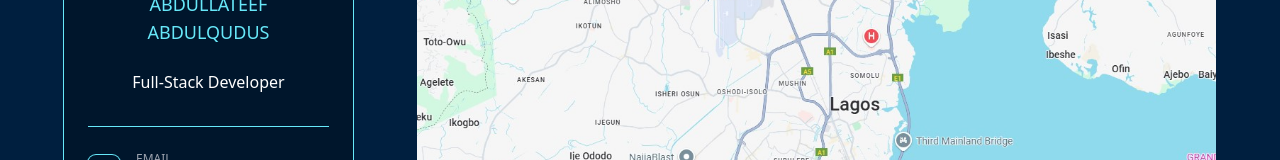
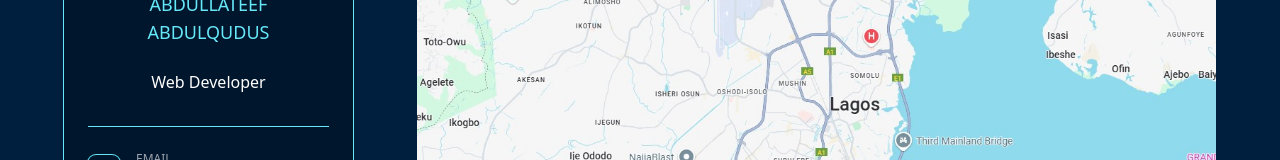
Before and after one commit to StackAQ/aq-portfolio, a React (Vite) app in the folder my-app/: page /contacts in a window 1280 px wide. Shown: the part 410-570 px from the top of the page. Built offline with nearby package versions, Linux system fonts and the light colour scheme.

Commit message:
Update Contacts.tsx

```diff
--- a/my-app/src/pages/Contacts.tsx
+++ b/my-app/src/pages/Contacts.tsx
@@ -105,7 +105,7 @@
               Abdullateef Abdulqudus
             </span>
             <span className="text-xs md:text-sm lg:text-base text-center text-white font-medium">
-              Full-Stack Developer
+              Web Developer
             </span>
           </div>
           <div className="grid gap-6 py-6">
```
